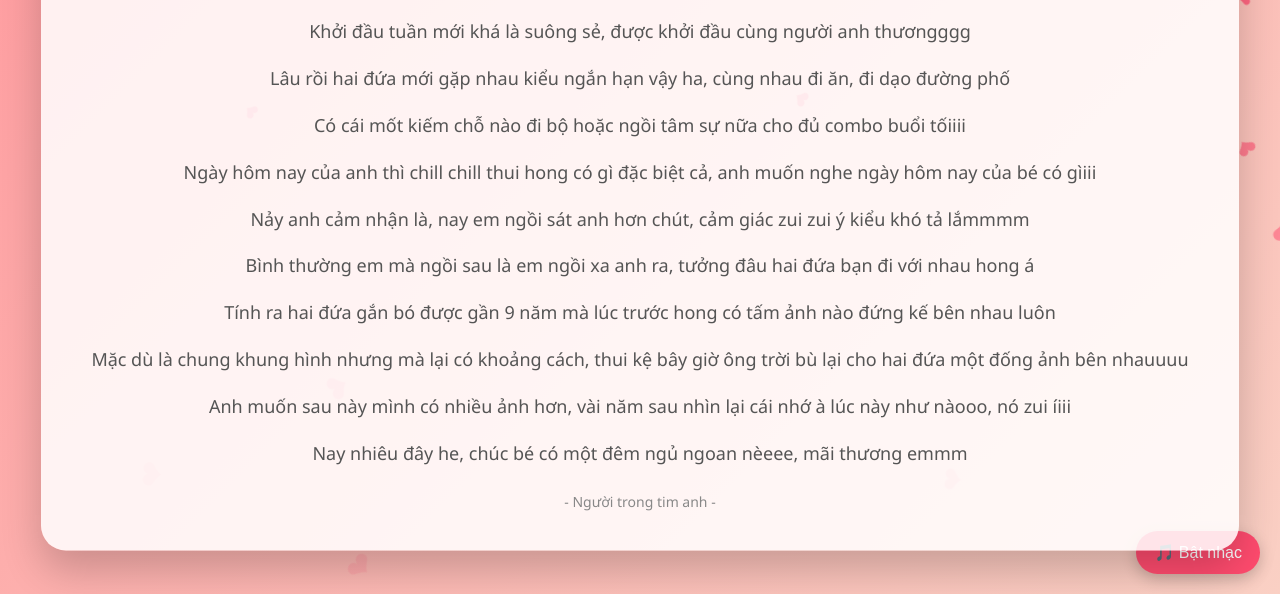
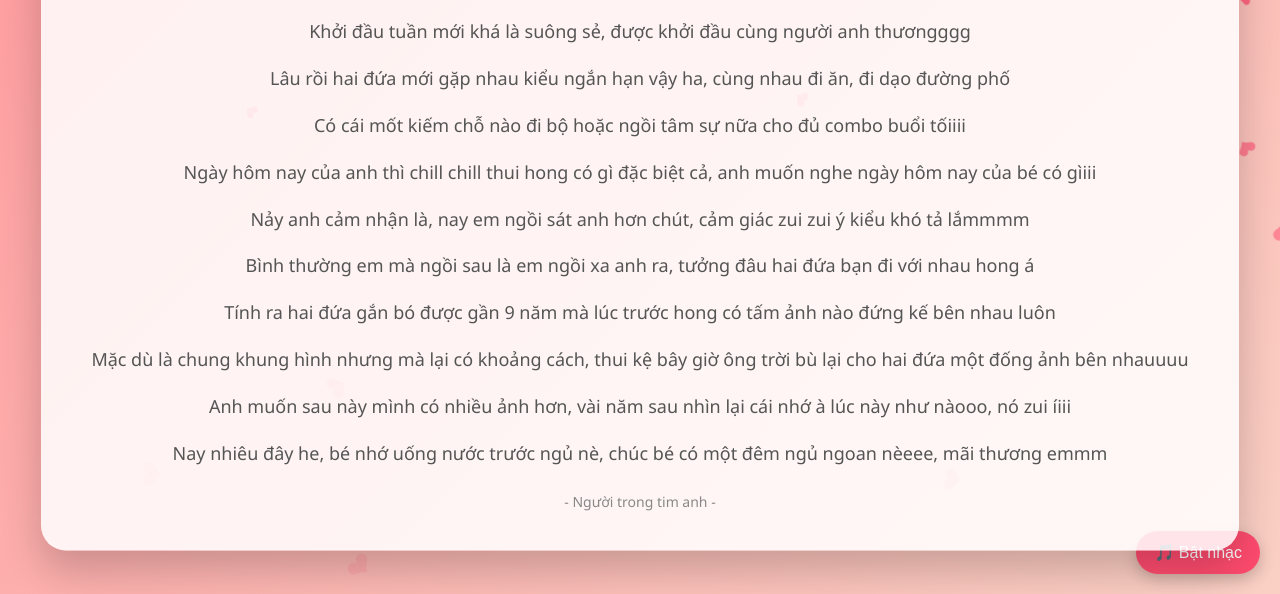
Before and after one commit to ChiPiMinh/huynhdangnhu, a plain HTML site: page index.html in a window 1280 px wide. Shown: the part 206-800 px from the top of the page. Drawn offline with Linux system fonts and the light colour scheme.

Commit message:
Update index.html

```diff
--- a/index.html
+++ b/index.html
@@ -102,7 +102,7 @@
     <p>Tính ra hai đứa gắn bó được gần 9 năm mà lúc trước hong có tấm ảnh nào đứng kế bên nhau luôn</p>
     <p>Mặc dù là chung khung hình nhưng mà lại có khoảng cách, thui kệ bây giờ ông trời bù lại cho hai đứa một đống ảnh bên nhauuuu</p>
     <p>Anh muốn sau này mình có nhiều ảnh hơn, vài năm sau nhìn lại cái nhớ à lúc này như nàooo, nó zui íiii</p>
-    <p>Nay nhiêu đây he, chúc bé có một đêm ngủ ngoan nèeee, mãi thương emmm</p>
+    <p>Nay nhiêu đây he, bé nhớ uống nước trước ngủ nè, chúc bé có một đêm ngủ ngoan nèeee, mãi thương emmm</p>
     <div class="footer">- Người trong tim anh -</div>
 </div>
 
```
